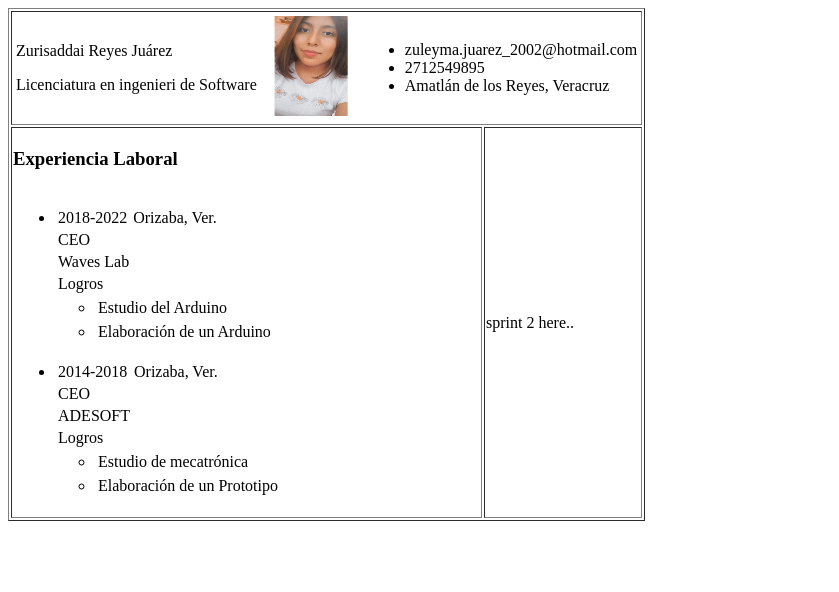
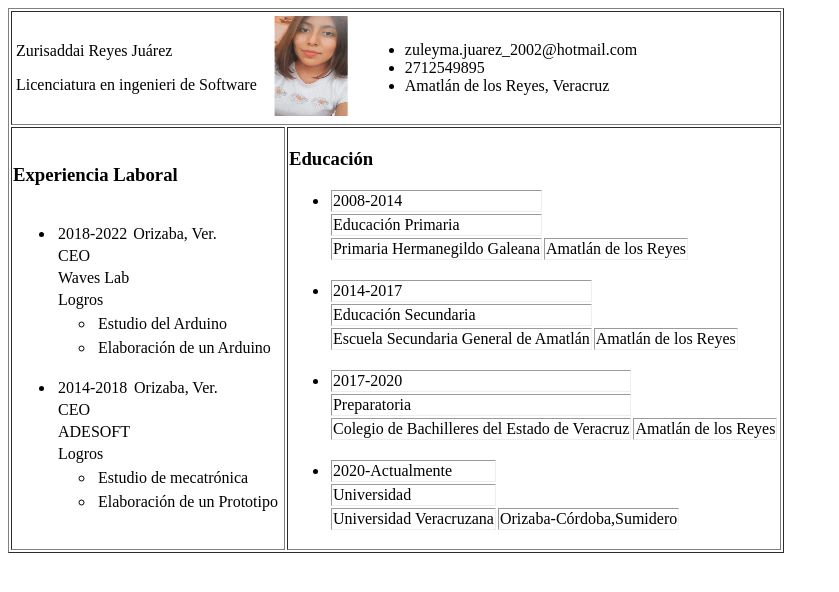
Before and after one commit to ZurisaddaiRJ/ZurisaddaiR.github.io, an Angular app: page / in a window 1280 px wide. Shown: the top 592 px of the page, without its empty margins (0-839 px from the left). Built offline with nearby package versions, Linux system fonts and the light colour scheme.

Commit message:
create branch education #4

```diff
--- a/src/app/app.component.html
+++ b/src/app/app.component.html
@@ -9,7 +9,7 @@
       <app-work-experience></app-work-experience>
     </td>
     <td>
-      sprint 2 here..
+      <app-education></app-education>
     </td>
   </tr>
 
--- a/src/app/app.module.ts
+++ b/src/app/app.module.ts
@@ -5,12 +5,14 @@ import { AppRoutingModule } from './app-routing.module';
 import { AppComponent } from './app.component';
 import { HeaderComponent } from './header/header.component';
 import { WorkExperienceComponent } from './work-experience/work-experience.component';
+import { EducationComponent } from './education/education.component';
 
 @NgModule({
   declarations: [
     AppComponent,
     HeaderComponent,
-    WorkExperienceComponent
+    WorkExperienceComponent,
+    EducationComponent
   ],
   imports: [
     BrowserModule,
--- /dev/null
+++ b/src/app/education/education.component.html
@@ -0,0 +1,15 @@
+<h3>Educación</h3>
+<ul *ngFor="let educ of education">
+    <li>
+        <tr>
+            <td>{{educ.fecha}}</td>
+        </tr>
+        <tr>
+            <td>{{educ.etapa}}</td>
+        </tr>
+        <tr>
+            <td>{{ educ.escuela}}</td>
+            <td>{{educ.ubicacion}}</td>
+        </tr>
+    </li>
+</ul>
--- /dev/null
+++ b/src/app/education/education.component.ts
@@ -0,0 +1,52 @@
+import { Component, OnInit } from '@angular/core';
+
+@Component({
+  selector: 'app-education',
+  templateUrl: './education.component.html',
+  styleUrls: ['./education.component.css']
+})
+export class EducationComponent implements OnInit {
+
+  education: Array<any> = [];
+
+  constructor() { }
+
+  ngOnInit(): void {
+
+    let educ1 = {
+      fecha: "2008-2014",
+      etapa: "Educación Primaria",
+      escuela: "Primaria Hermanegildo Galeana",
+      ubicacion: "Amatlán de los Reyes",
+
+    };
+    let educ2 = {
+      fecha: "2014-2017",
+      etapa: "Educación Secundaria",
+      escuela: "Escuela Secundaria General de Amatlán",
+      ubicacion: "Amatlán de los Reyes",
+
+    };
+    let educ3 = {
+      fecha: "2017-2020",
+      etapa: "Preparatoria",
+      escuela: "Colegio de Bachilleres del Estado de Veracruz ",
+      ubicacion: "Amatlán de los Reyes",
+
+    };
+    let educ4 = {
+      fecha: "2020-Actualmente",
+      etapa: "Universidad",
+      escuela: "Universidad Veracruzana",
+      ubicacion: "Orizaba-Córdoba,Sumidero",
+
+    };
+
+    this.education.push(educ1);
+    this.education.push(educ2);
+    this.education.push(educ3);
+    this.education.push(educ4);
+
+  }
+
+}
```
Also changed, not shown: src/app/education/education.component.css (added), 1 other file (tests, documents, lock files or other folders).
